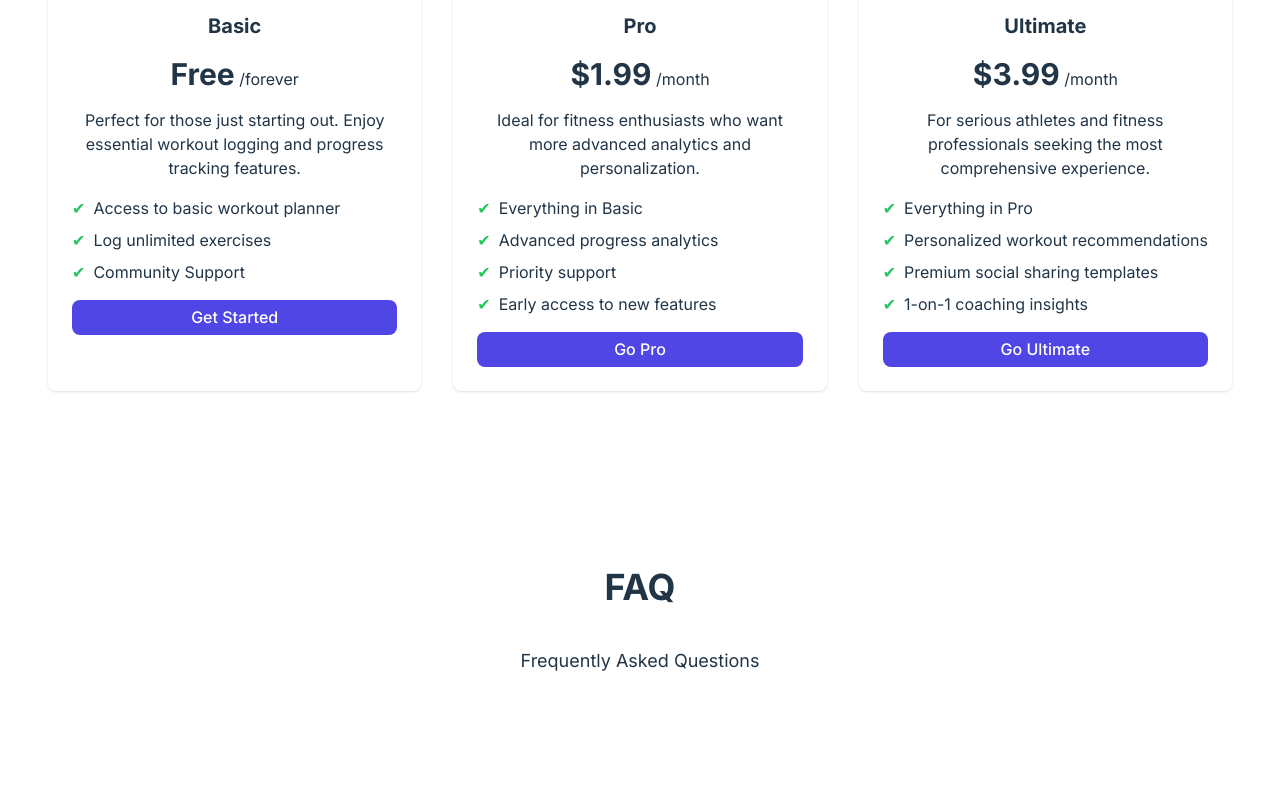
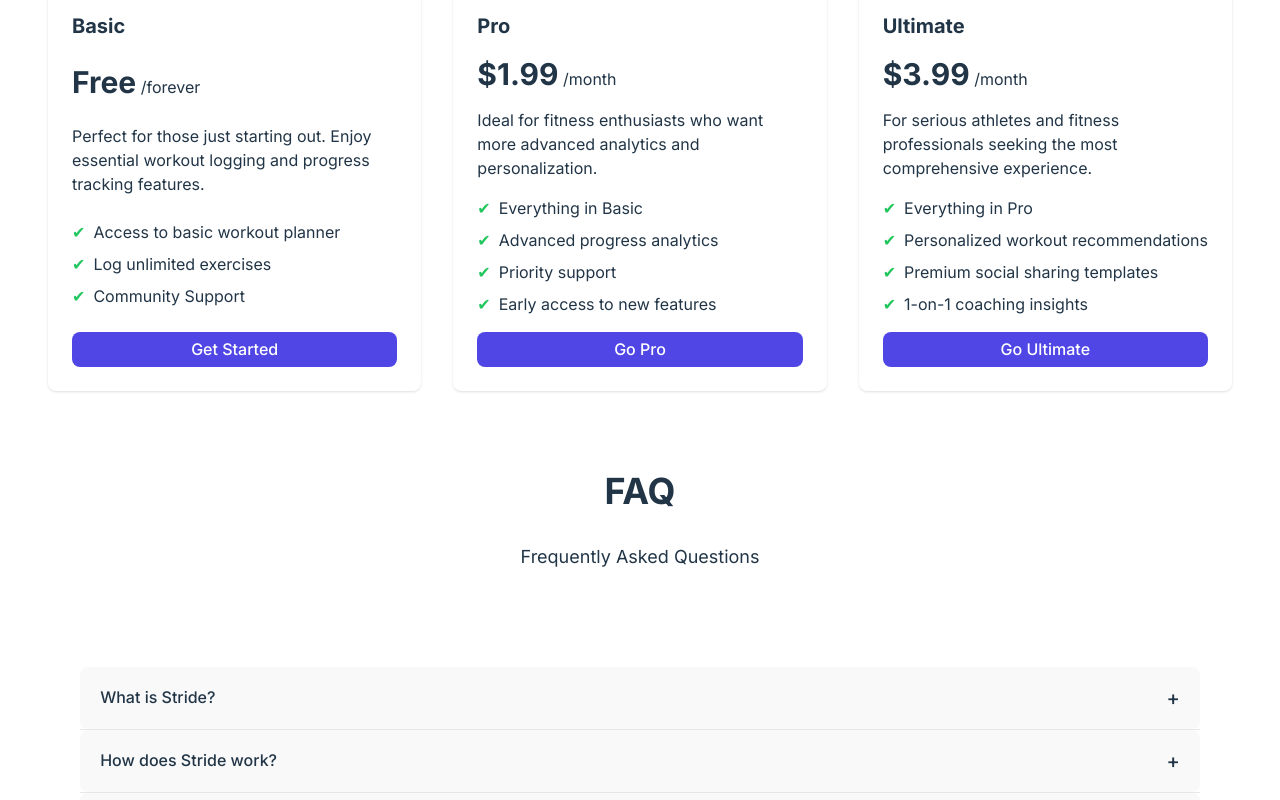
Before and after one commit to NewDara-Star/stride-landing-page, a React (Vite) app: page /pricing in a window 1280 px wide. Shown: the part 320-1120 px from the top of the page. Built offline with nearby package versions, Linux system fonts and the light colour scheme.

Commit message:
Refactor FAQ, How It Works, and PriceCard components for improved layout and styling; add direction prop to AppShowcase for responsive design

```diff
--- a/src/components/section/FAQ.jsx
+++ b/src/components/section/FAQ.jsx
@@ -3,13 +3,16 @@ import AccordionItem from "../ui/AccordionItem";
 
 function FAQ() {
     return (
-        <section className="flex flex-col items-center p-16 justify-start gap-16 h-auto mx-auto">
-            <div className="flex flex-col items-center p-16 justify-start gap-6">
-                <h1 className="text-4xl font-bold mb-4">FAQ</h1>
-                <p className="text-lg mb-8">Frequently Asked Questions</p>
-            </div>
+        <section className="flex flex-col items-center p-8 justify-start gap-8 h-auto mx-auto w-full">
 
-            <div className="flex flex-col items-center p-16 justify-start gap-6">
+        <div className="flex flex-col items-center justify-start gap-4 w-full">
+           <h1 className="text-4xl font-bold mb-4">FAQ</h1>
+           <p className="text-lg mb-8">Frequently Asked Questions</p>
+        </div>
+
+
+
+            <div className="flex flex-col items-center p-8 justify-start w-full">
                 <AccordionItem title="What is Stride?">
                     Stride is a fitness tracking app that helps you plan and track your workouts, track your progress, and share your results with others.
                 </AccordionItem>
--- a/src/components/section/HowItWorks.jsx
+++ b/src/components/section/HowItWorks.jsx
@@ -15,24 +15,28 @@ function HowItWorks() {
        imageUrl="/Context Menu - iPhone.png"
        headerText="Create Your Routine"
        bodyText="Build your custom workout plan by selecting your preferred exercises and scheduling them throughout the week."
+       direction={true}
        />
 
        <AppShowcase
        imageUrl="/Context Menu - iPhone.png"
        headerText="Log Your Exercises"
        bodyText="Quickly record sets, reps, and notes each time you work out. No more guesswork—every detail is stored for easy reference."
+       direction={false}
        />
 
        <AppShowcase
        imageUrl="/Context Menu - iPhone.png"
        headerText="Track Your Progress"
        bodyText="Watch your stats transform into engaging charts and graphs, so you can see exactly how you’re improving over time."
+       direction={true}
        />
 
        <AppShowcase
        imageUrl="/Context Menu - iPhone.png"
        headerText="Share Your Achievements"
        bodyText="Celebrate your milestones with friends and family. Stride’s social-sharing features let you post progress visuals directly to your favorite platforms."
+       direction={false}
        />
 
 
--- a/src/components/ui/AccordionItem.jsx
+++ b/src/components/ui/AccordionItem.jsx
@@ -10,7 +10,7 @@ function AccordionItem({ title, children }) {
   const [isOpen, setIsOpen] = useState(false);
 
   return (
-    <div className="border-b border-gray-200">
+    <div className="border-b border-gray-200 w-full">
       <button
         className="flex w-full justify-between items-center py-4 focus:outline-none"
         onClick={() => setIsOpen(!isOpen)}
--- a/src/components/ui/AppShowcase.jsx
+++ b/src/components/ui/AppShowcase.jsx
@@ -5,10 +5,11 @@ AppShowcase.propTypes = {
     imageUrl: PropTypes.string.isRequired,
     headerText: PropTypes.string.isRequired,
     bodyText: PropTypes.string.isRequired,
+    direction: PropTypes.bool.isRequired
 };
-function AppShowcase  ({ imageUrl, headerText, bodyText }) {
+function AppShowcase  ({ imageUrl, headerText, bodyText, direction }) {
     return (
-        <section className="flex flex-col items-center p-8 justify-around gap-16 mx-8 md:flex-row">
+        <section className={`flex flex-col items-center p-8 justify-around gap-16 mx-8 md:${direction ? "flex-row" : "flex-row-reverse"}`}>
             <img src={imageUrl} alt="App showcase" className=' w-1/2 md:w-1/4'/>
 
                 <div className="flex flex-col items-start justify-start min-w-28w-full md:w-1/2 ">
--- a/src/components/ui/PriceCard.jsx
+++ b/src/components/ui/PriceCard.jsx
@@ -12,13 +12,13 @@ function PriceCard({
 
 {
   return (
-    <div className="p-6 rounded-lg shadow text-center space-y-4 w-full max-w-sm h-full">
-      <h2 className="text-xl font-bold">{title}</h2>
-      <p className="text-3xl font-bold">
+    <div className=" flex flex-col items-left p-6 rounded-lg shadow text-center space-y-4 w-full max-w-sm h-full justify-between  ">
+      <h2 className="text-left text-xl font-bold">{title}</h2>
+      <p className="text-left text-3xl font-bold">
         {price}
-        <span className="text-base font-normal"> {frequency}</span>
+        <span className="text-left text-base font-normal"> {frequency}</span>
       </p>
-      <p className="text-600">{description}</p>
+      <p className="text-left text-600">{description}</p>
       <ul className="text-left space-y-2">
         {features.map((item, idx) => (
           <li key={idx} className="flex items-center">
```
